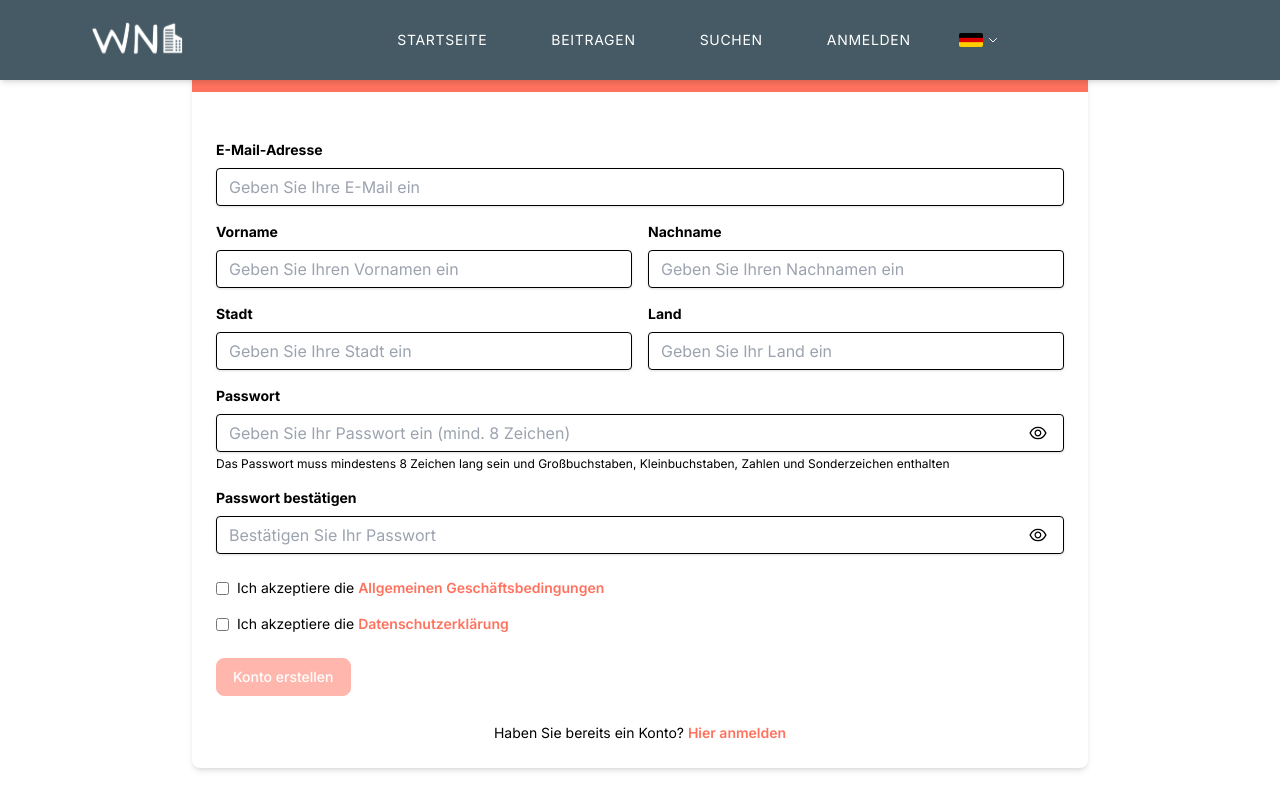
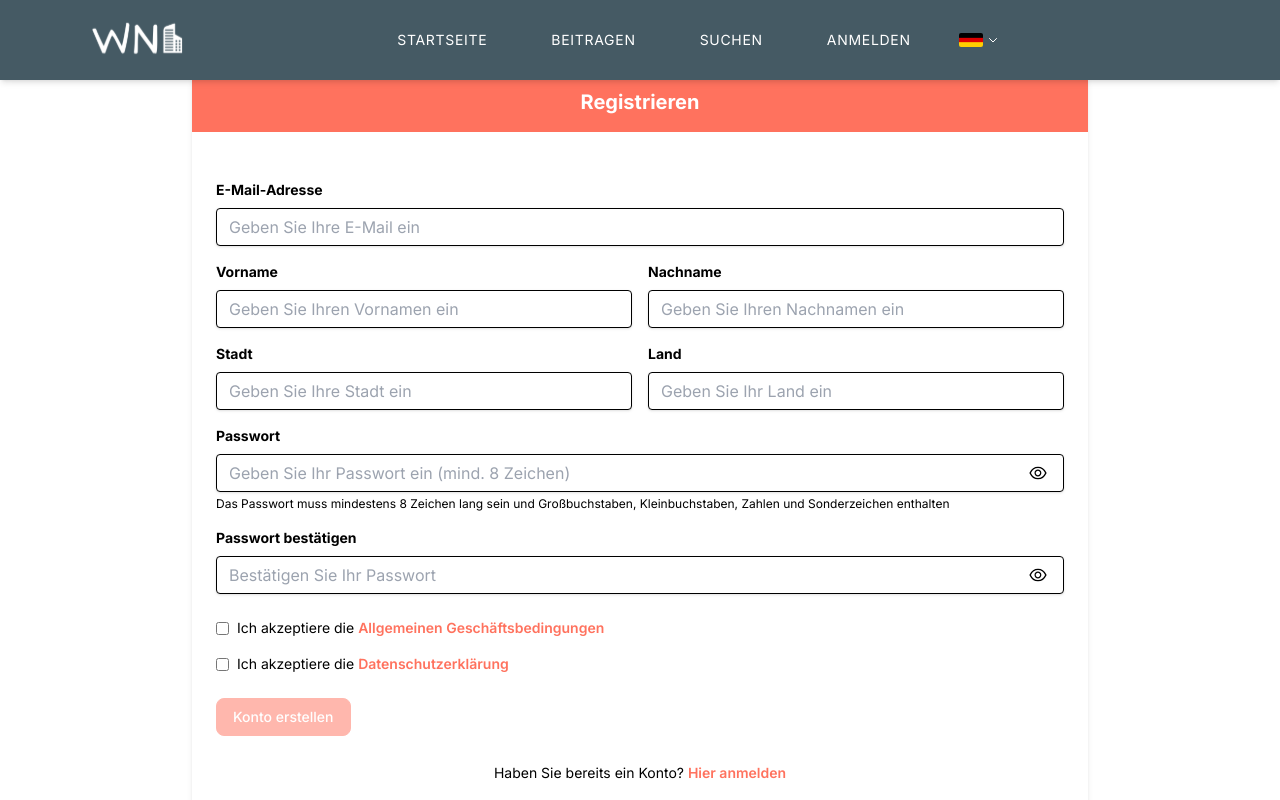
Before and after one commit to petarZinaic/wohnnormade-client-v2, a Next.js app: page /register in a window 1280 px wide. Shown: the top 800 px of the page. Built offline with nearby package versions, Linux system fonts and the light colour scheme.

Commit message:
fix spacing on register page

```diff
--- a/src/components/forms/RegisterForm.tsx
+++ b/src/components/forms/RegisterForm.tsx
@@ -112,7 +112,7 @@ export default function RegisterForm({ onSuccess }: RegisterFormProps) {
   const isSubmitDisabled = isLoading || !isFormValid;
 
   return (
-    <div className="flex items-center justify-center min-h-screen bg-gray-100">
+    <div className="flex items-center justify-center min-h-screen mt-10 bg-gray-100">
       <div className="w-full max-w-4xl mx-auto bg-white rounded-lg shadow-md">
         <div className="bg-orange text-white rounded-t-lg">
           <h1 className="text-xl text-center font-bold mb-6 py-4">
```
